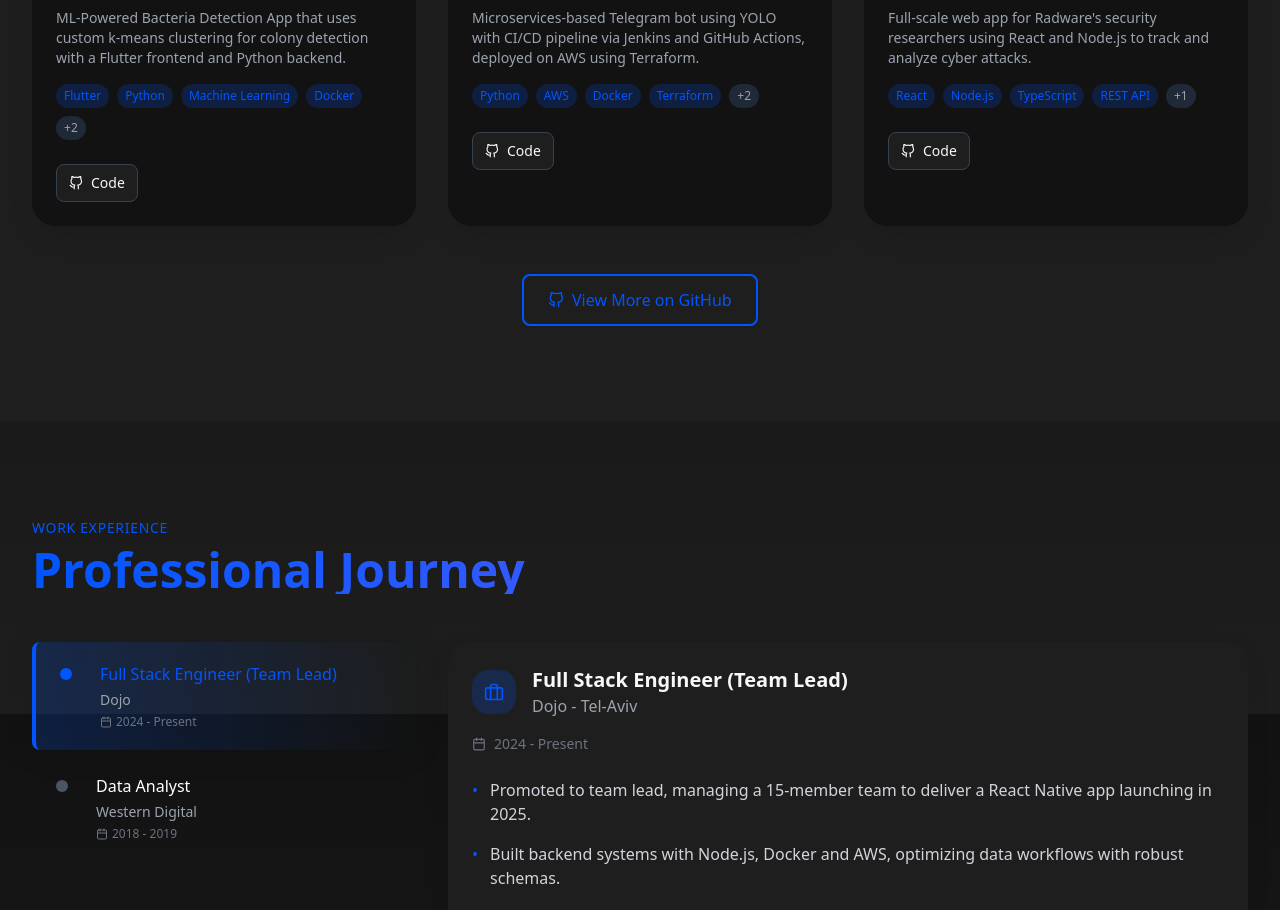
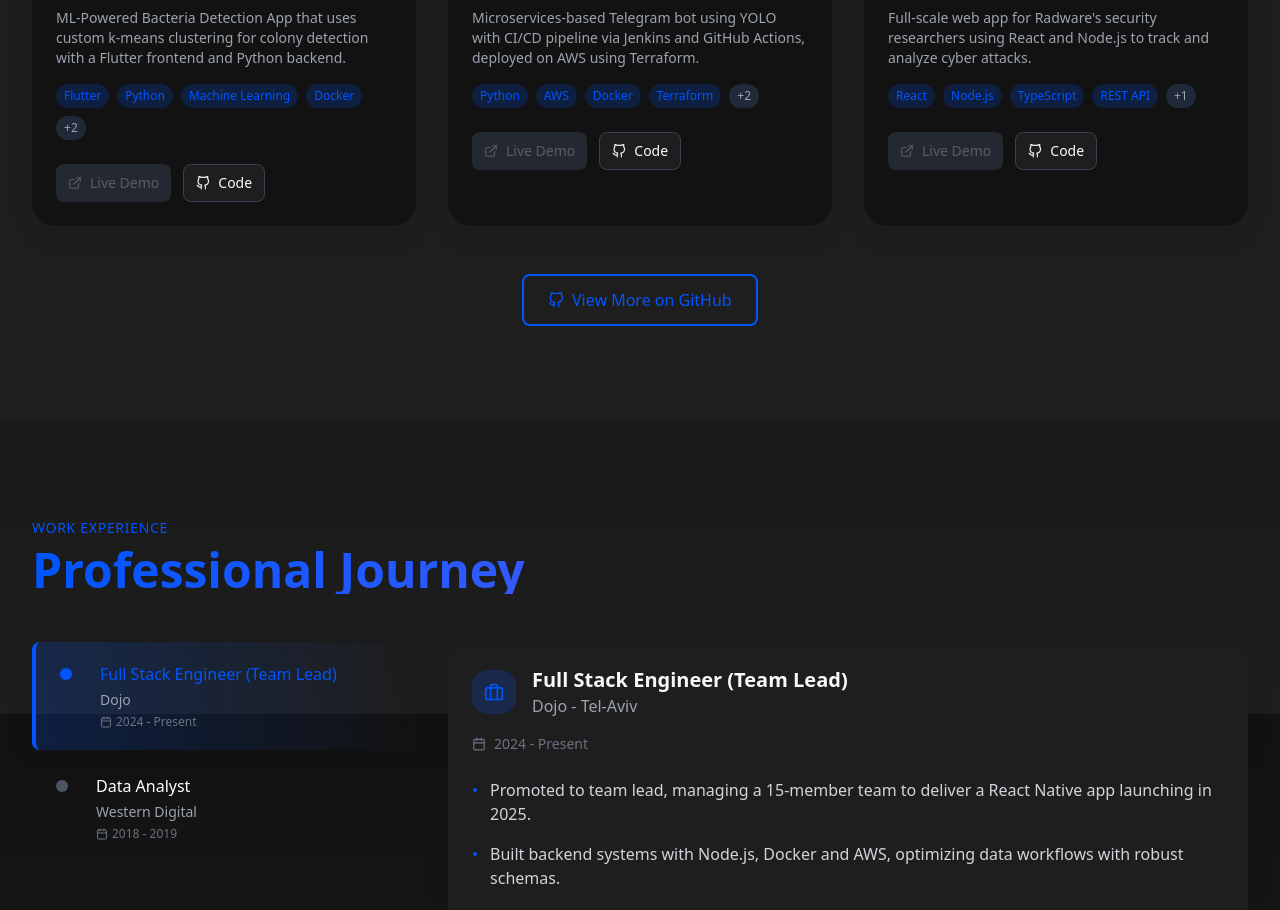
Before and after one commit to IbraheemGanayim/ibraheemganayim-portfolio, a Next.js app: page / in a window 1280 px wide. Shown: the part 3286-4196 px from the top of the page. Built offline with nearby package versions, Linux system fonts and the light colour scheme.

Commit message:
keep live

```diff
--- a/src/components/sections/ProjectsSection.tsx
+++ b/src/components/sections/ProjectsSection.tsx
@@ -124,16 +124,13 @@ export default function ProjectsSection() {
 
               {/* Links */}
               <div className="flex gap-3">
-                {/* Live demo button temporarily disabled
                 <Link
                   href={project.liveUrl}
-                  target="_blank"
-                  rel="noopener noreferrer"
-                  className="flex items-center gap-2 text-sm text-white bg-primary hover:bg-primary-dark rounded-lg px-3 py-2 transition-colors duration-300"
+                  className="flex items-center gap-2 text-sm bg-gray-700 text-gray-400 cursor-not-allowed opacity-50 rounded-lg px-3 py-2"
+                  onClick={(e) => e.preventDefault()}
                 >
                   <FiExternalLink /> Live Demo
                 </Link>
-                */}
                 <Link
                   href={project.githubUrl}
                   target="_blank"
```
